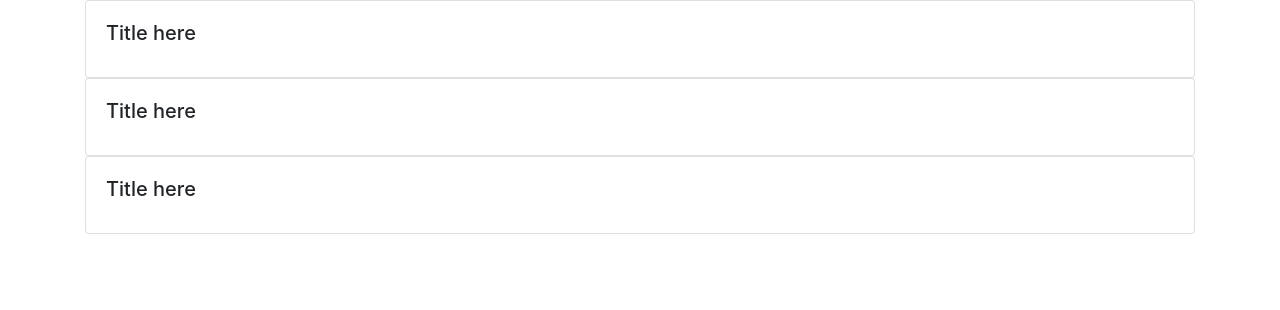
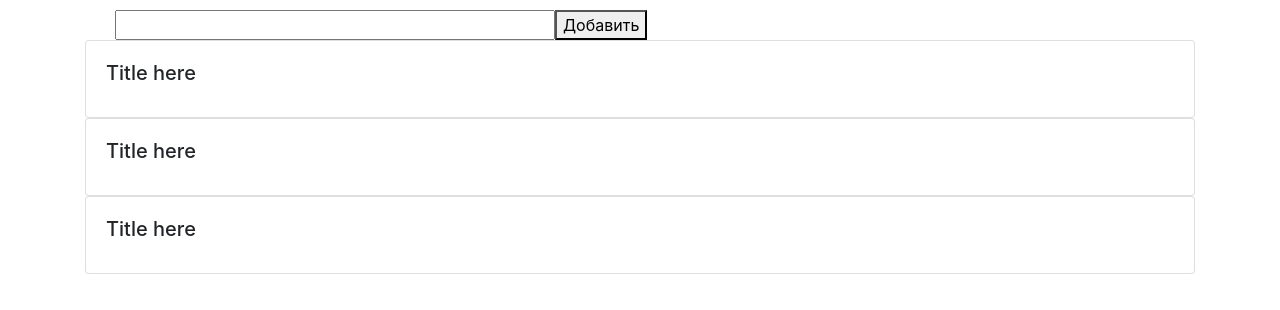
Before and after one commit to iamkoks/learning_redux, a React (Create React App) app: page / in a window 1280 px wide. Shown: the top 310 px of the page. Built offline with nearby package versions, Linux system fonts and the light colour scheme.

Commit message:
component BookAdd

```diff
--- a/src/App.js
+++ b/src/App.js
@@ -1,10 +1,12 @@
 import React from 'react';
 import Books from './components/Books'
+import BookAdd from './components/BookAdd'
 
 function App() {
   return (
     <div className="container">
-       <Books books={[1,2,3]}></Books>
+        <BookAdd></BookAdd>
+        <Books books={[1,2,3]}></Books>
     </div>
   );
 }
--- /dev/null
+++ b/src/components/BookAdd.js
@@ -0,0 +1,73 @@
+import React, { useState, useEffect } from 'react';
+
+function BookEnd(){
+
+        const[books, setBook] = useState(
+        [
+            {
+                name: "Война и Мир"
+            }
+        ]
+        )
+
+        const[valueBook, setValueBook] = useState('');
+        const [clickAdd, setAddClick] = useState(false);
+        const [smShow, setSmShow] = useState(false);
+        const [indexDelete, setIndexDelete] = useState(-1)
+        const [indexChange, setIndexChange] = useState(-1)
+
+        useEffect(() => {
+            if (clickAdd && indexChange < 0) {
+                books.push({
+                    name: valueBook
+                });
+                setBook(books);
+                setValueBook('');
+            }
+            else if(clickAdd && indexChange >= 0){
+                books.splice(indexChange, 1, {name: valueBook})
+                setBook(books);
+                setIndexChange(-1);
+                setValueBook('');
+            }
+            setAddClick(false);
+        }, [clickAdd])
+
+        useEffect(() => {
+            if (indexDelete>=0) {
+                books.splice(indexDelete, 1)
+                setBook(books);
+                setIndexDelete(-1);
+            }
+        }, [indexDelete])
+
+        useEffect(() => {
+            if (indexChange>=0) {
+                setValueBook(books[indexChange].name)
+            }
+        }, [indexChange])
+
+        const Add = () => {
+            if(!valueBook)
+            {
+                return (
+                    setSmShow(true)
+                )
+            }
+            else
+            {
+                setAddClick(true)
+            }
+        }
+
+
+    return(
+        <div>
+            <input value={valueBook} onChange={(e) => setValueBook(e.target.value)} style={{width: '440px', marginLeft: '30px', marginTop: '10px'}}>
+            </input>
+            <button onClick={() => Add()}>{ (indexChange>=0) ? "Изменить" : "Добавить"}</button>
+        </div>
+    )
+}
+
+export default BookEnd;
```
